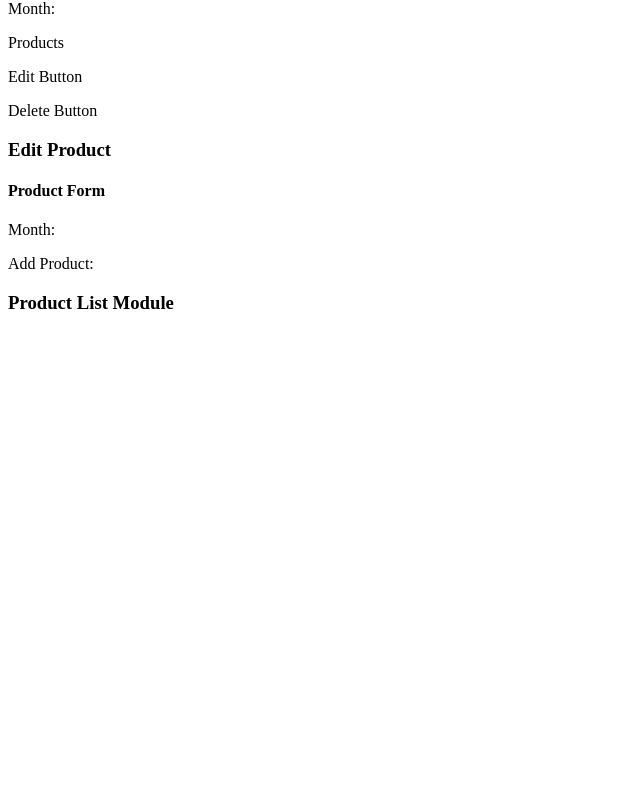
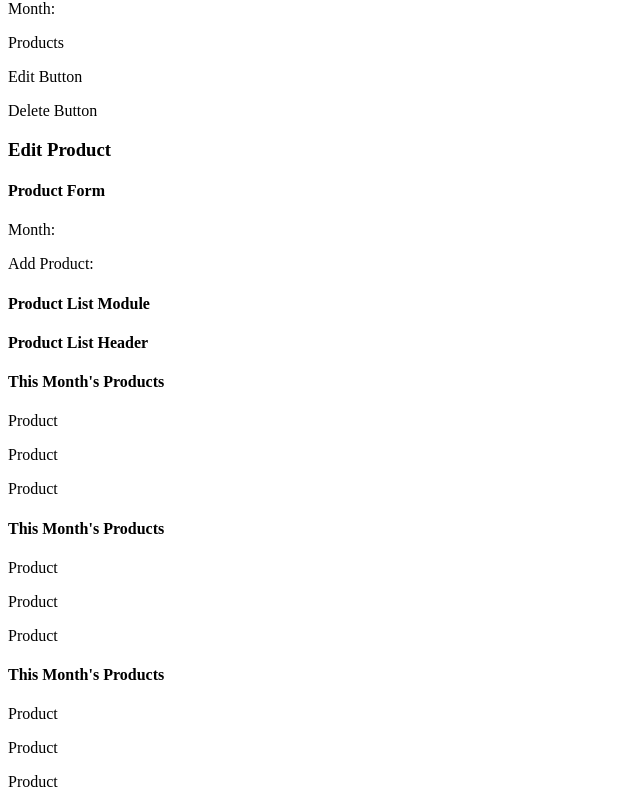
Before and after one commit to DrewAPeterson7671/react-farmers-market, a React (Create React App) app: page / in a window 1280 px wide. Shown: the part 986-1793 px from the top of the page, without its empty margins (0-640 px from the left). Before the commit the page ends 1319 px from the top, so only its background shows below. Built offline with nearby package versions, Linux system fonts and the light colour scheme.

Commit message:
all initial components created

```diff
--- /dev/null
+++ b/src/components/Product.js
@@ -0,0 +1,11 @@
+import React from 'react';
+
+function Product() {
+  return(
+    <React.Fragment>
+      <p>Product</p>
+    </React.Fragment>
+  );
+}
+
+export default Product;
--- a/src/components/ProductList.js
+++ b/src/components/ProductList.js
@@ -1,10 +1,26 @@
 import React from 'react';
+import ProductHeaderList from './ProductListHeader';
+import ProductMonth from './ProductMonth';
+import Product from './Product';
 
 
 function ProductList() {
   return(
     <React.Fragment>
-      <h3>Product List Module</h3>
+      <h4>Product List Module</h4>
+      <ProductHeaderList />
+      <ProductMonth />
+      <Product />
+      <Product />
+      <Product />
+      <ProductMonth />
+      <Product />
+      <Product />
+      <Product />
+      <ProductMonth />
+      <Product />
+      <Product />
+      <Product />
     </React.Fragment>
   );
 }
--- /dev/null
+++ b/src/components/ProductListHeader.js
@@ -0,0 +1,11 @@
+import React from 'react';
+
+function ProductHeaderList() {
+  return(
+    <React.Fragment>
+      <h4>Product List Header</h4>
+    </React.Fragment>
+  );
+}
+
+export default ProductHeaderList;
--- /dev/null
+++ b/src/components/ProductMonth.js
@@ -0,0 +1,11 @@
+import React from 'react';
+
+function ProductMonth() {
+  return(
+    <React.Fragment>
+      <h4>This Month's Products</h4>
+    </React.Fragment>
+  );
+}
+
+export default ProductMonth;
```
